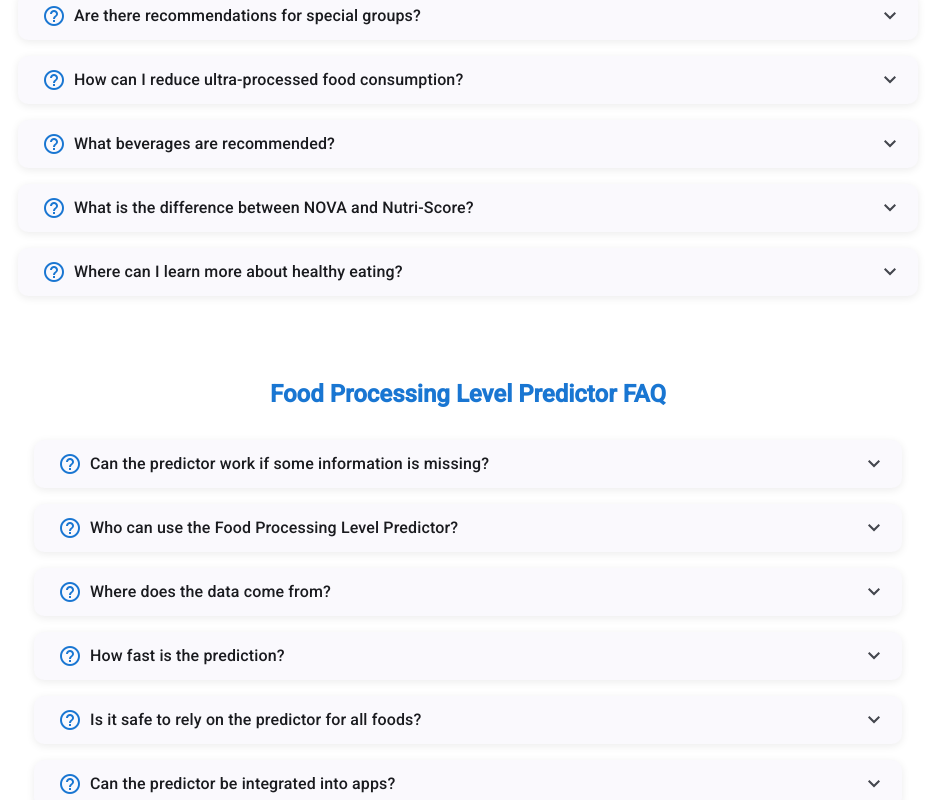
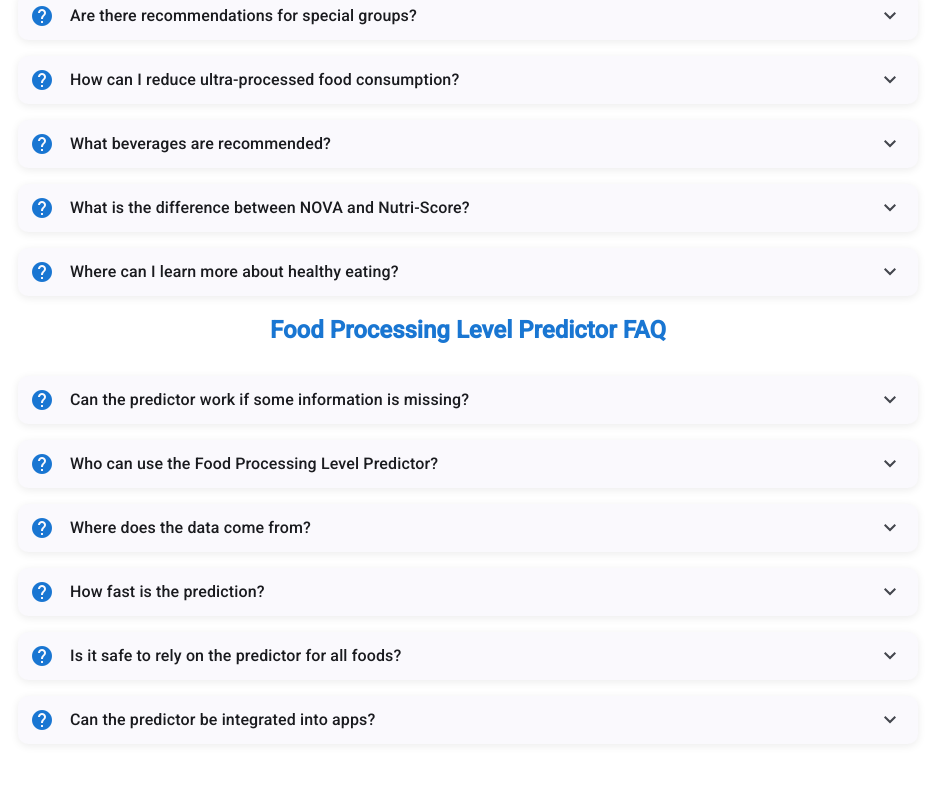
Before and after one commit to joyceulaval-sudo/nova, an Angular app: page /faq in a window 1280 px wide. Shown: the part 600-1400 px from the top of the page, without its empty margins (172-1099 px from the left). Built offline with nearby package versions, Linux system fonts and the light colour scheme.

Commit message:
improve nav bar

```diff
--- a/src/app/app.component.html
+++ b/src/app/app.component.html
@@ -1,6 +1,6 @@
 <mat-toolbar color="primary">
   <a mat-button (click)="onClick('nova')">NOVA</a>
-  <a mat-button (click)="onClick('predictor')">Food Processing Estimator</a>
+  <a mat-button (click)="onClick('predictor')">Classifier</a>
   <a mat-button (click)="onClick('faq')">FAQ</a>
   <a mat-button (click)="onClick('about')">About Us</a>
 </mat-toolbar>
--- a/src/app/app.component.ts
+++ b/src/app/app.component.ts
@@ -16,6 +16,5 @@ export class AppComponent {
 
   onClick(page: string) {
     this.router.navigate([page])
-    console.log('Clicked link:', page)
   }
 }
--- a/src/app/pages/about/about.component.scss
+++ b/src/app/pages/about/about.component.scss
@@ -46,6 +46,7 @@
   color: #4caf50;
   margin-right: 12px;
   font-size: 20px;
+  overflow:visible
 }
 
 .badge-list {
@@ -65,7 +66,6 @@
   box-shadow: 0 2px 5px rgba(0, 0, 0, 0.1);
 }
 
-
 ul ul {
   padding-left: 20px;
   margin-top: 5px;
--- a/src/app/pages/faq/faq.component.html
+++ b/src/app/pages/faq/faq.component.html
@@ -4,26 +4,27 @@
     <mat-expansion-panel *ngFor="let faq of faqData">
       <mat-expansion-panel-header>
         <mat-panel-title>
-          <mat-icon>help_outline</mat-icon>
+          <mat-icon>help</mat-icon>
           {{ faq.question }}
         </mat-panel-title>
       </mat-expansion-panel-header>
       <div [innerHTML]="faq.answer"></div>
     </mat-expansion-panel>
   </mat-accordion>
-  <section class="faq">
+
+
     <h2 class="faq-title mat-h2">Food Processing Level Predictor FAQ</h2>
     <mat-accordion multi>
       <mat-expansion-panel *ngFor="let faq of predictorFaqs">
         <mat-expansion-panel-header>
           <mat-panel-title>
-            <mat-icon>help_outline</mat-icon>
+            <mat-icon>help</mat-icon>
             {{ faq.question }}
           </mat-panel-title>
         </mat-expansion-panel-header>
         <p [innerHTML]="faq.answer"></p>
       </mat-expansion-panel>
     </mat-accordion>
-  </section>
+
 </section>
 <app-footer [footerText]="footerText"></app-footer>
--- a/src/app/pages/faq/faq.component.scss
+++ b/src/app/pages/faq/faq.component.scss
@@ -1,27 +1,3 @@
-.faq {
-  max-width: 900px;
-  margin: 0 auto;
-  padding: 2rem 1rem;
-
-  .faq-title {
-    text-align: center;
-    margin-bottom: 2rem;
-  }
-
-  mat-expansion-panel {
-    margin-bottom: 1rem;
-  }
-
-  mat-expansion-panel-header mat-panel-title {
-    display: flex;
-    align-items: center;
-  }
-
-  mat-expansion-panel-header mat-icon {
-    margin-right: 0.5rem;
-  }
-}
-
 .faq {
   max-width: 900px;
   margin: 3rem auto;
@@ -32,32 +8,26 @@
     margin-bottom: 2rem;
     color: #1976d2;
   }
+
   mat-expansion-panel {
     margin-bottom: 1rem;
     border-radius: 10px;
     box-shadow: 0 2px 8px rgba(0, 0, 0, 0.08);
+
     mat-expansion-panel-header {
       font-weight: 500;
-    }
-    mat-icon {
-      margin-right: 0.5rem;
-      color: #1976d2;
+      padding: 0 24px 0 12px;
+
+      mat-panel-title {
+        display: flex;
+        align-items: center;
+      }
+
+      mat-icon {
+        margin-right: 1rem;
+        color: #1976d2;
+        overflow: visible;
+      }
     }
   }
 }
-
-.faq-note {
-  font-size: 0.85rem;
-  color: #555;
-  margin-top: 20px;
-  text-align: left;
-}
-
-.faq-note a {
-  color: #0e63ff;
-  text-decoration: none;
-}
-
-.faq-note a:hover {
-  text-decoration: underline;
-}
--- a/src/app/pages/predictor/predictor.component.html
+++ b/src/app/pages/predictor/predictor.component.html
@@ -5,16 +5,6 @@
       <mat-card-title>Discover How Processed Your Food Is</mat-card-title>
     </mat-card-header>
     <mat-card-content class="hero-content">
-      <div class="hero-point">
-        <mat-icon color="primary">search</mat-icon>
-        <p>
-          Our predictor estimates the
-          <strong>degree of food processing</strong> for a product, even when
-          some information is missing. Instantly see how processed your foods
-          are and make healthier choices.
-        </p>
-      </div>
-
       <div class="hero-point">
         <mat-icon color="primary">storage</mat-icon>
         <p>
@@ -30,7 +20,15 @@
           classification.
         </p>
       </div>
-
+      <div class="hero-point">
+        <mat-icon color="primary">search</mat-icon>
+        <p>
+          Our predictor estimates the
+          <strong>degree of food processing</strong> for a product, even when
+          some information is missing. Instantly see how processed your foods
+          are and make healthier choices.
+        </p>
+      </div>
       <div class="hero-point">
         <mat-icon color="primary">lightbulb</mat-icon>
         <p>
```
Also changed, not shown: src/app/app.component.scss (+35 -0 lines). Lines whose indentation alone changed are shown as unchanged.
